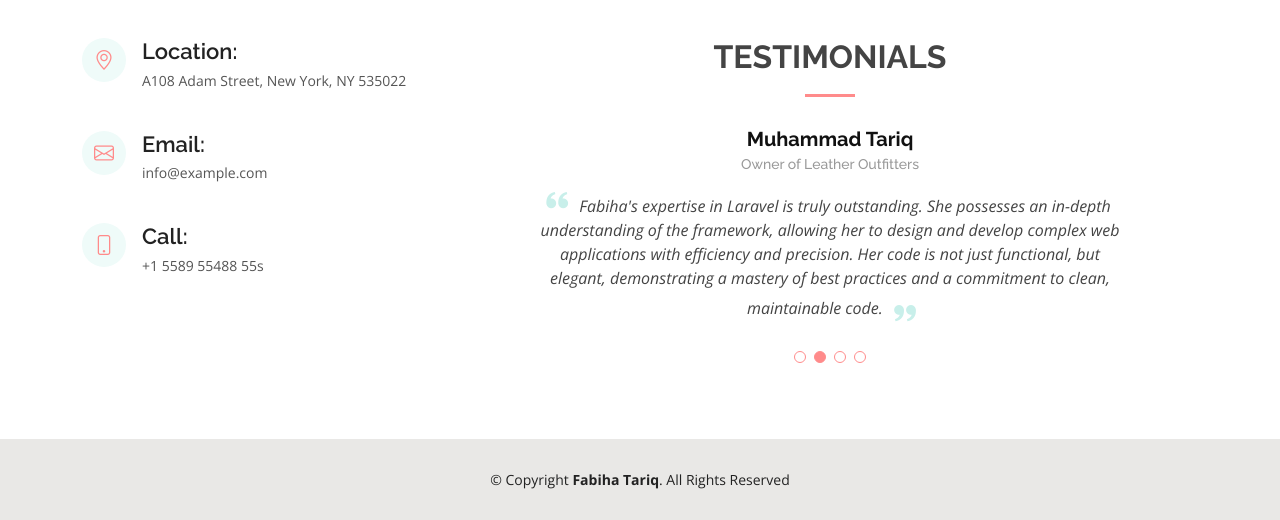
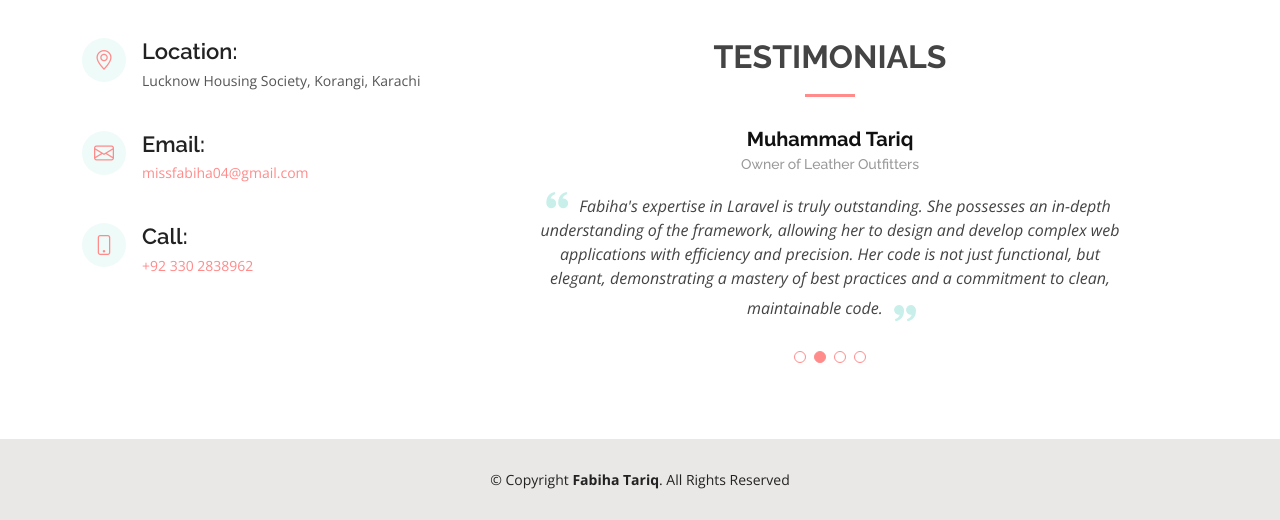
Before and after one commit to Fabiha-tariq/MainPortfolio, a plain HTML site: page contact.html in a window 1280 px wide. Shown: the part 552-1072 px from the top of the page. Drawn offline with nearby package versions, Linux system fonts and the light colour scheme.

Commit message:
Changes Made

```diff
--- a/contact.html
+++ b/contact.html
@@ -94,19 +94,19 @@
               <div class="address">
                 <i class="bi bi-geo-alt"></i>
                 <h4>Location:</h4>
-                <p>A108 Adam Street, New York, NY 535022</p>
+                <p>Lucknow Housing Society, Korangi, Karachi</p>
               </div>
 
               <div class="email">
                 <i class="bi bi-envelope"></i>
                 <h4>Email:</h4>
-                <p>info@example.com</p>
+                <p><a href="mailto:missfabiha04@gmail.com">missfabiha04@gmail.com</a></p>
               </div>
 
               <div class="phone">
                 <i class="bi bi-phone"></i>
                 <h4>Call:</h4>
-                <p>+1 5589 55488 55s</p>
+                <p><a href="tel:923302838962">+92 330 2838962</a></p>
               </div>
 
             </div>
```
